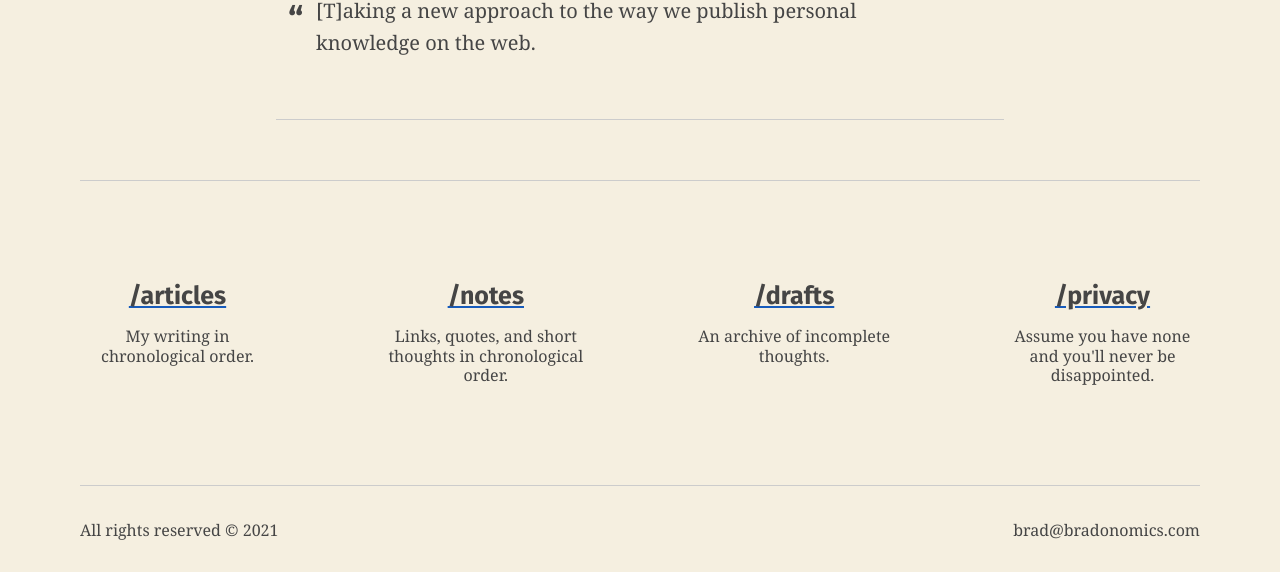
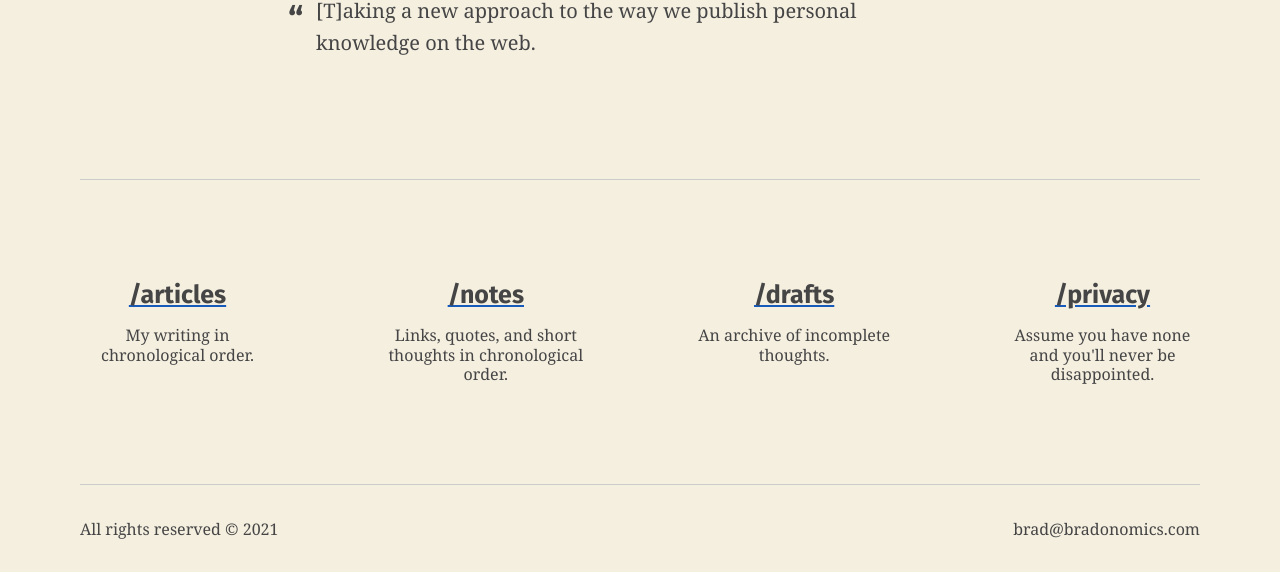
Before and after one commit to bradonomics/bradonomics.com, a Jekyll site: the page built from _pages/bookmarks.html, in a window 1280 px wide. Shown: the part 3715-4287 px from the top of the page. Built offline with Jekyll 4.4.1, drawn with Linux system fonts in a browser that asks for light colours.

Commit message:
Update bookmarks CSS

```diff
--- a/_sass/article.scss
+++ b/_sass/article.scss
@@ -94,4 +94,9 @@ blockquote {
   margin-top: 3rem;
   border-bottom: .063em solid $border-color;
   padding-bottom: 1.25rem;
+
+  &:last-child {
+    border-bottom: 0;
+  }
+
 }
```
